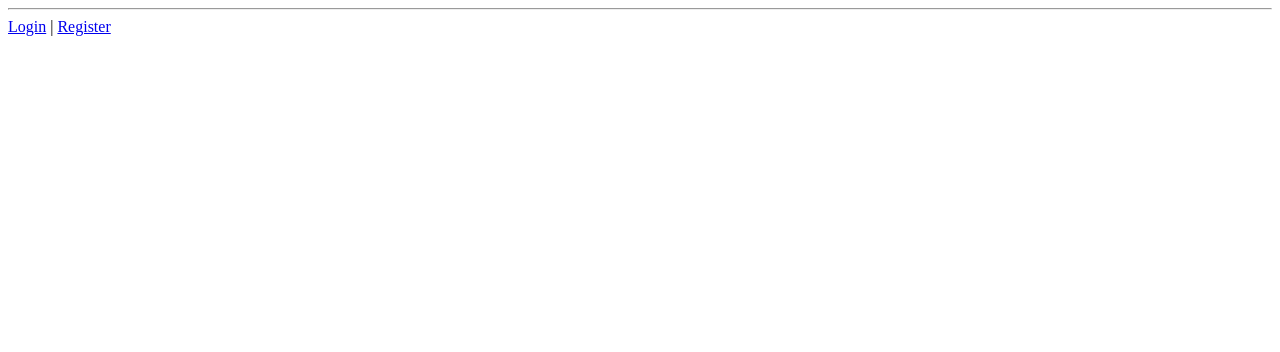
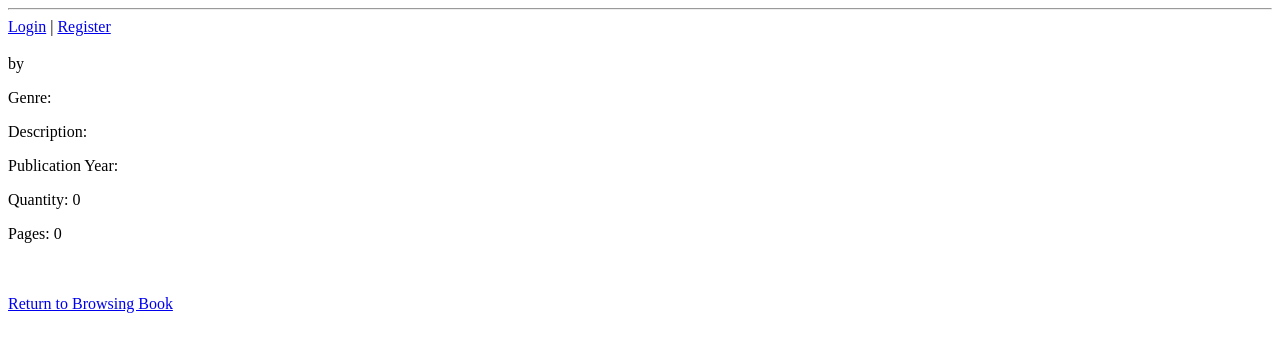
Before and after one commit to ivanbarrera0/TomeTake, an Angular app in the folder client/: page /bookview in a window 1280 px wide. Before the commit this address led to /. Shown: the top 352 px of the page. Built offline with nearby package versions, Linux system fonts and the light colour scheme.

Commit message:
completed book browsing functionality and fixed routes

```diff
--- a/client/src/app/app.component.ts
+++ b/client/src/app/app.component.ts
@@ -6,6 +6,7 @@ import { LoginComponent } from './login/login.component';
 import { RegisterComponent } from './register/register.component';
 import { DashboardComponent } from './dashboard/dashboard.component';
 import { BrowsebookComponent } from './browsebook/browsebook.component';
+import { BookviewComponent } from './bookview/bookview.component';
 
 @Component({
   selector: 'app-root',
@@ -16,7 +17,8 @@ import { BrowsebookComponent } from './browsebook/browsebook.component';
     LoginComponent,
     RegisterComponent,
     DashboardComponent,
-    BrowsebookComponent],
+    BrowsebookComponent,
+    BookviewComponent],
   templateUrl: './app.component.html',
   styleUrl: './app.component.css'
 })
--- a/client/src/app/app.config.ts
+++ b/client/src/app/app.config.ts
@@ -4,7 +4,7 @@ import { provideRouter } from '@angular/router';
 import { routes } from './app.routes';
 import { provideHttpClient } from '@angular/common/http';
 
-// NOTE: provide the httpClient here to allow
+// NOTE: provide the httpClient here to allow it to function
 
 export const appConfig: ApplicationConfig = {
   providers: [
--- /dev/null
+++ b/client/src/app/bookview/bookview.component.html
@@ -0,0 +1,11 @@
+<h3>{{book.title}}</h3>
+<p>by {{book.author}}</p>
+<p>Genre: {{book.genre}}</p>
+<p>Description: {{book.description}}</p>
+<p>Publication Year: {{book.publicationYear}}</p>
+<p>Quantity: {{book.quantity}}</p>
+<p>Pages: {{book.numberOfPages}}</p>
+
+<br>
+<br>
+<a routerLink="/browsebook">Return to Browsing Book</a>
--- /dev/null
+++ b/client/src/app/bookview/bookview.component.ts
@@ -0,0 +1,22 @@
+import { Component } from '@angular/core';
+import { CurrentbookService } from '../currentbook.service';
+import { Book } from '../remote.service';
+import { RouterLink, RouterOutlet } from '@angular/router';
+
+@Component({
+  selector: 'app-bookview',
+  standalone: true,
+  imports: [RouterLink, RouterOutlet],
+  templateUrl: './bookview.component.html',
+  styleUrl: './bookview.component.css'
+})
+export class BookviewComponent {
+
+  currentBook:CurrentbookService;
+  book:Book;
+
+  constructor(currentBook: CurrentbookService) {
+    this.currentBook = currentBook;
+    this.book = this.currentBook.getCurrentBook();
+  }
+}
--- a/client/src/app/browsebook/browsebook.component.css
+++ b/client/src/app/browsebook/browsebook.component.css
@@ -0,0 +1,8 @@
+.clickable {
+    cursor: pointer;
+    text-decoration: none;
+}
+
+.clickable:hover {
+    text-decoration: underline;
+}
--- a/client/src/app/browsebook/browsebook.component.html
+++ b/client/src/app/browsebook/browsebook.component.html
@@ -1,4 +1,4 @@
-<h1>Browse our amazin books</h1>
+<h1>Browse our amazing books</h1>
 <br>
 <label>Search: </label>
 <input type="text" id="browseGenre" [(ngModel)]="browseGenre">
@@ -9,12 +9,18 @@
 <div *ngIf="hasBeenClicked">
 
     <div *ngFor="let book of bookList">
-    <h3>Title: {{book.title}}</h3>
-    <p>Author: {{book.author}}</p>
-    <p>Genre: {{book.genre}}</p>
+    <h3 (click)="showBookView(book)" class="clickable">Title: {{book.title}}</h3>
+    <p>by {{book.author}}</p>
+    <br>
+    <!-- <p>Genre: {{book.genre}}</p>
     <p>Description: {{book.description}}</p>
     <p>Publication Year: {{book.publicationYear}}</p>
     <p>Quantity: {{book.quantity}}</p>
-    <p>Page Count: {{book.numberOfPages}}</p>
+    <p>Page Count: {{book.numberOfPages}}</p> -->
     </div>
 </div>
+
+<br>
+<br>
+
+<a routerLink="/dashboard">Return to Dashboard</a>
--- a/client/src/app/browsebook/browsebook.component.ts
+++ b/client/src/app/browsebook/browsebook.component.ts
@@ -4,6 +4,7 @@ import { RouterLink, RouterOutlet } from '@angular/router';
 import { FormsModule } from '@angular/forms';
 import { HttpErrorResponse } from '@angular/common/http';
 import { CommonModule } from '@angular/common';
+import { CurrentbookService } from '../currentbook.service';
 
 @Component({
   selector: 'app-browsebook',
@@ -16,14 +17,16 @@ export class BrowsebookComponent {
 
   bookList:Book[];
   remote:RemoteService;
+  currentBook:CurrentbookService;
   browseGenre:string;
   hasBeenClicked:boolean;
 
-  constructor(remote:RemoteService) {
+  constructor(remote:RemoteService, currentBook:CurrentbookService) {
     this.bookList = [];
     this.remote = remote;
     this.browseGenre = "";
     this.hasBeenClicked = false;
+    this.currentBook = currentBook;
   }
 
   retrieveBooks() {
@@ -43,4 +46,9 @@ export class BrowsebookComponent {
       }
     })
   }
+
+  showBookView(book:Book) {
+    this.currentBook.setCurrentBook(book);
+    this.remote.redirect('/bookview');
+  }
 }
--- /dev/null
+++ b/client/src/app/currentbook.service.ts
@@ -0,0 +1,51 @@
+import { Injectable } from '@angular/core';
+import { Book } from './remote.service';
+
+@Injectable({
+  providedIn: 'root'
+})
+export class CurrentbookService {
+
+  title:string;
+  author:string;
+  genre:string;
+  description:string;
+  publicationYear:string;
+  quantity:number;
+  numberOfPages:number;
+
+  constructor() {
+    this.title = "";
+    this.author = "";
+    this.genre = "";
+    this.description = "";
+    this.publicationYear = "";
+    this.quantity = 0;
+    this.numberOfPages = 0;
+  }
+
+  setCurrentBook(book:Book) {
+    this.title = book.title;
+    this.author = book.author;
+    this.genre = book.genre;
+    this.description = book.description;
+    this.publicationYear = book.publicationYear;
+    this.quantity = book.quantity;
+    this.numberOfPages = book.numberOfPages;
+  }
+
+  getCurrentBook() : Book {
+
+    let book:Book = {
+      title: this.title,
+      author: this.author,
+      genre: this.genre,
+      description: this.description,
+      publicationYear: this.publicationYear,
+      quantity: this.quantity,
+      numberOfPages: this.numberOfPages
+    }
+
+    return book;
+  }
+}
--- a/client/src/app/dashboard/dashboard.component.html
+++ b/client/src/app/dashboard/dashboard.component.html
@@ -3,8 +3,8 @@
 <h1>Your Email: {{currentUserService.getEmail()}}</h1>
 <br>
 <nav>
-<a routerLink="browsebook">Browse Books</a>
+<a routerLink="/browsebook">Browse Books</a>
 <br>
-<a routerLink="bookform">Add Book</a>
+<a routerLink="/bookform">Add Book</a>
 </nav>
 <router-outlet></router-outlet>
--- a/client/src/app/navbar/navbar.component.html
+++ b/client/src/app/navbar/navbar.component.html
@@ -1,6 +1,6 @@
 <hr>
 <nav>
     <a routerLink="login" id="login">Login</a> | <a routerLink="register" id="register">Register</a>
-    <a *ngIf="currentUserService.isPublisher" routerLink="dashboard/bookform" id="bookform">  |  Add Book</a>
+    <a *ngIf="currentUserService.isPublisher" routerLink="/bookform" id="bookform">  |  Add Book</a>
 </nav>
 <router-outlet></router-outlet>
```
Also changed, not shown: client/src/app/app.routes.ts (+4 -3 lines), client/src/app/bookview/bookview.component.css (added), 2 other files (tests, documents, lock files or other folders).
